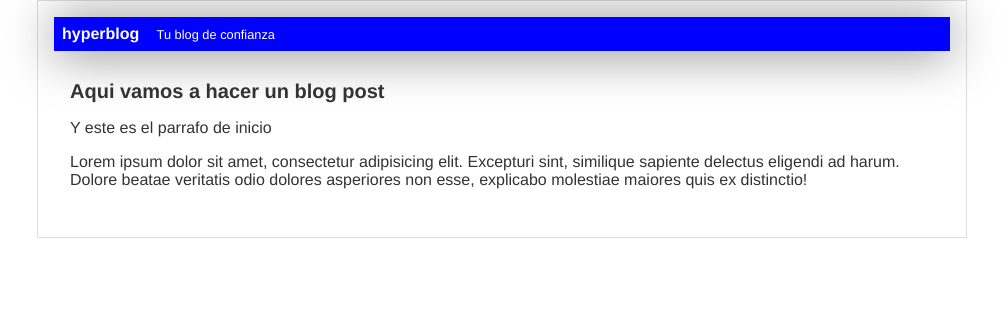
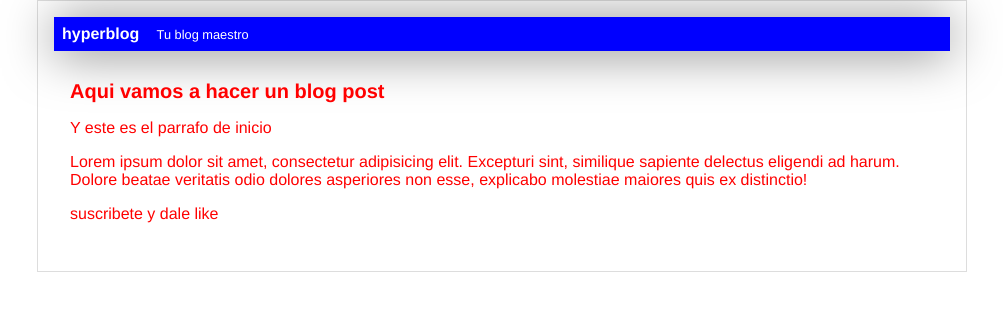
Before and after one commit to anyelicardenas/hyperblog, a plain HTML site: page index.html in a window 1280 px wide. Shown: the whole page, without its empty margins (138-1141 px from the left). Drawn offline with Linux system fonts and the light colour scheme.

Commit message:
agregue suscripcion, casmbie la cabecera maestra y puse todo rojo

```diff
--- a/estilos.css
+++ b/estilos.css
@@ -1,5 +1,5 @@
 body{
-    color: #333;
+    color: red;
     text-align: center;
     font-family: 'Franklin Gothic Medium', 'Arial Narrow', Arial, sans-serif;
     font-size: 16px;
--- a/index.html
+++ b/index.html
@@ -7,13 +7,14 @@
         <div id="container">
             <div id="cabecera">
                 hyperblog
-                <span id="tagline">Tu blog de confianza</span>
+                <span id="tagline">Tu blog maestro</span>
             </div>
                 <div id="post">
                 <h1>Aqui vamos a hacer un blog post</h1>
                 <p>Y este es el parrafo de inicio</p>
                 <p>Lorem ipsum dolor sit amet, consectetur adipisicing elit. Excepturi sint, similique sapiente delectus eligendi ad harum. Dolore beatae veritatis odio dolores asperiores non esse, explicabo molestiae maiores quis ex distinctio!</p>
-                </div>
+                <p>suscribete y dale like</p>
+            </div>
         </div>
     </body>
 </html>
```
